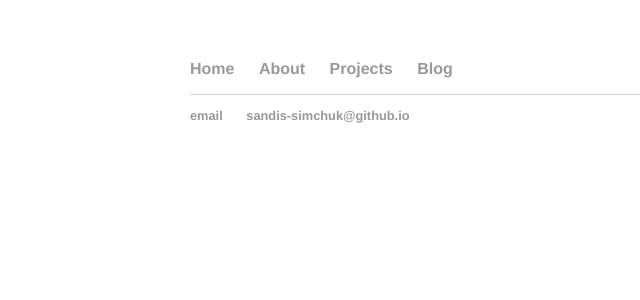
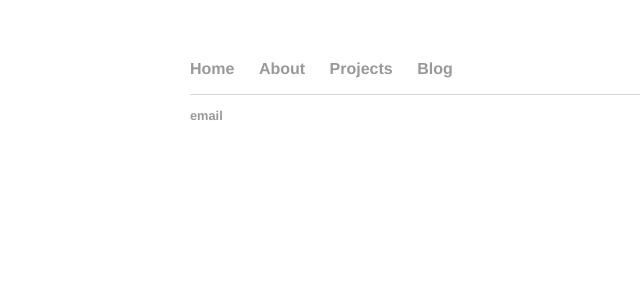
Before and after one commit to sandis-simchuk/sandis-simchuk.github.io, a Jekyll site: the page built from index.html, in a window 1280 px wide. Shown: the top 300 px of the page, without its empty margins (2-642 px from the left). Built offline with Jekyll 4.4.1, drawn with Linux system fonts in a browser that asks for light colours.

Commit message:
Update default.html

```diff
--- a/_layouts/default.html
+++ b/_layouts/default.html
@@ -18,7 +18,6 @@
 		<footer>
     		<ul>
         		<li><a href="mailto:sandis.simchuk@gmail.com">email</a></li>
-        		<li><a href="sandis-simchuk@github.io">sandis-simchuk@github.io</a></li>
 			</ul>
 		</footer>
 	</body>
```
